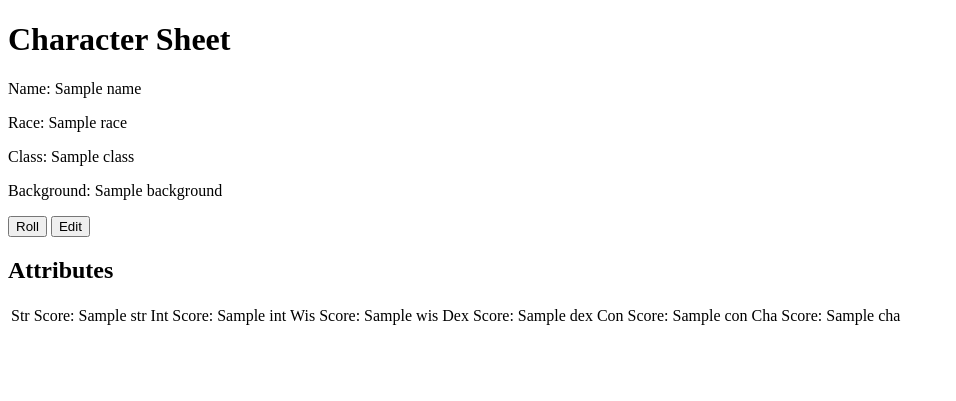
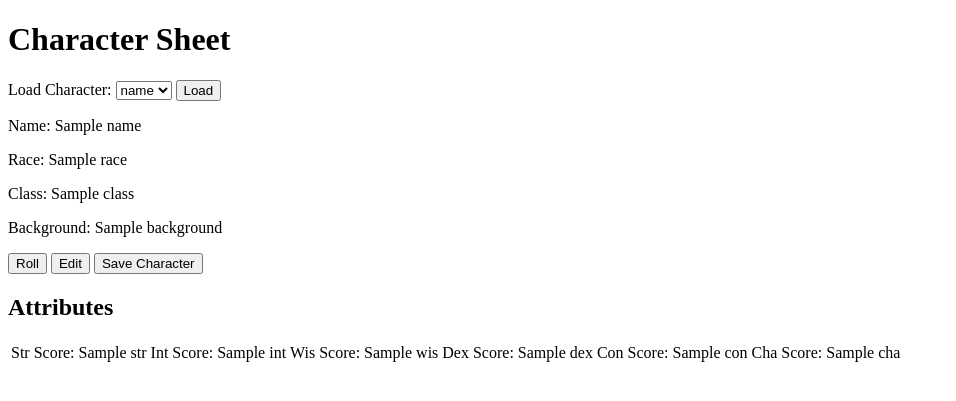
Before and after one commit to Dlizard72/character_builder, a Flask app: template templates/test.html in a window 1280 px wide. Shown: the top 401 px of the page, without its empty margins (0-956 px from the left). Run offline with Flask 3, Linux system fonts and the light colour scheme; the template is opened without the code that fills it: most values are stand-ins (such as "Sample title", 1, 10 or a date in 2020).

Commit message:
added ability to save characters

```diff
--- a/app.py
+++ b/app.py
@@ -2,7 +2,7 @@ from flask import render_template, request
 from flask import Flask
 from creation import *
 app = Flask(__name__)
-
+saved_characters = {}
 
 @app.route("/", methods=["GET", "Post"])
 def home():
@@ -20,23 +20,9 @@ def home():
         Class = request.form.get("Class")
         if action == "edit":
             editing = True
-            stats = Attributes(
-                Str=int(request.form.get("Str") or 0),
-                Int=int(request.form.get("Int") or 0),
-                Wis=int(request.form.get("Wis") or 0),
-                Dex=int(request.form.get("Dex") or 0),
-                Con=int(request.form.get("Con") or 0),
-                Cha=int(request.form.get("Cha") or 0)
-            )
+            stats = get_stats_from_form()
         elif action == "save":
-            stats = Attributes(
-                Str=int(request.form.get("Str") or 0),
-                Int=int(request.form.get("Int") or 0),
-                Wis=int(request.form.get("Wis") or 0),
-                Dex=int(request.form.get("Dex") or 0),
-                Con=int(request.form.get("Con") or 0),
-                Cha=int(request.form.get("Cha") or 0)
-            )
+            stats = get_stats_from_form()
         elif action == "roll":
             stats = Attributes(
             Str=drop_lowest(),
@@ -46,9 +32,36 @@ def home():
             Con=drop_lowest(),
             Cha=drop_lowest()
         )
-    return render_template("test.html",stats=stats,name=name,race=race,background=background,Class=Class,editing=editing)
+        elif action == "save_character":
+            stats = get_stats_from_form()
+            saved_characters[name] = {
+            "name": name,
+            "race": race,
+            "Class": Class,
+            "background": background,
+            "stats": stats
+            }
+        elif action == "load":
+            selected = request.form.get("selected_character")
+            selected = selected.strip() if selected else None
+            char = saved_characters.get(selected)
+            if char:
+                name = char["name"]
+                race = char["race"]
+                Class = char["Class"]
+                background = char["background"]
+                stats = char["stats"]
+    return render_template("test.html",stats=stats,name=name,race=race,background=background,Class=Class,editing=editing,saved_characters=saved_characters)
 
-
+def get_stats_from_form():
+    return Attributes(
+        Str=int(request.form.get("Str") or 0),
+        Int=int(request.form.get("Int") or 0),
+        Wis=int(request.form.get("Wis") or 0),
+        Dex=int(request.form.get("Dex") or 0),
+        Con=int(request.form.get("Con") or 0),
+        Cha=int(request.form.get("Cha") or 0)
+    )
 
 if __name__ == "__main__":
     app.run(debug=True)
--- a/templates/test.html
+++ b/templates/test.html
@@ -6,7 +6,15 @@
   </head>
   <body>
     <h1>Character Sheet</h1>
-
+    <form method="POST">
+      <label for="selected_character">Load Character:</label>
+      <select name="selected_character">
+        {% for char_name in saved_characters.keys() %}
+        <option value="{{ char_name }}">{{ char_name }}</option>
+        {% endfor %}
+      </select>
+      <button type="submit" name="action" value="load">Load</button>
+    </form>
     <form method="POST">
       {% if not editing %}
       <p>Name: {{ name }}</p>
@@ -33,6 +41,9 @@
 
       <button type="submit" name="action" value="roll">Roll</button>
       <button type="submit" name="action" value="edit">Edit</button>
+      <button type="submit" name="action" value="save_character">
+        Save Character
+      </button>
 
       {% else %}
       <!-- Editable fields when editing -->
```
